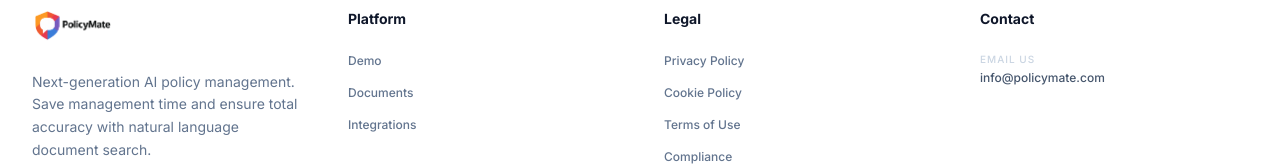
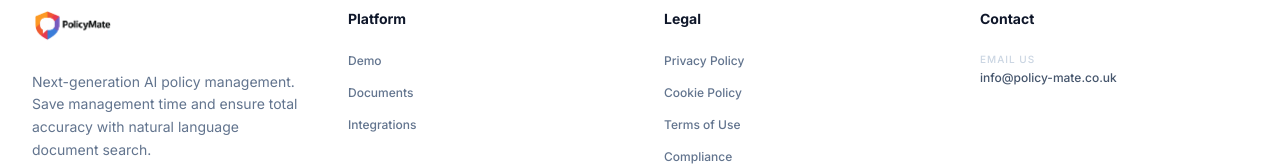
Before and after one commit to JG-OBT/policy-mate, a React (Vite) app: page / in a window 1280 px wide. Shown: the part 2902-3068 px from the top of the page. Built offline with nearby package versions, Linux system fonts and the light colour scheme.

Commit message:
Update footer email address to new domain

```diff
--- a/src/components/Footer.tsx
+++ b/src/components/Footer.tsx
@@ -70,7 +70,7 @@ export default function Footer({ onOpenPrivacy, onOpenCookies }: FooterProps) {
             <ul className="space-y-4 text-xs text-slate-500 font-medium">
               <li className="flex flex-col">
                 <span className="text-[10px] uppercase tracking-widest text-slate-300 mb-1">Email us</span>
-                <a href="mailto:info@policymate.com" className="text-slate-600 hover:text-pm-blue transition-colors">info@policymate.com</a>
+                <a href="mailto:info@policy-mate.co.uk" className="text-slate-600 hover:text-pm-blue transition-colors">info@policy-mate.co.uk</a>
               </li>
             </ul>
           </div>
```
